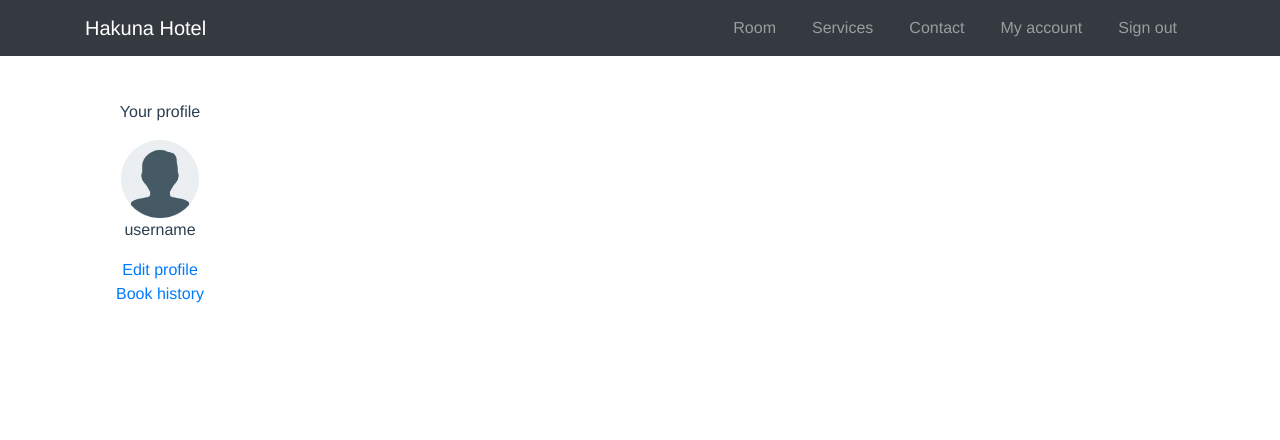
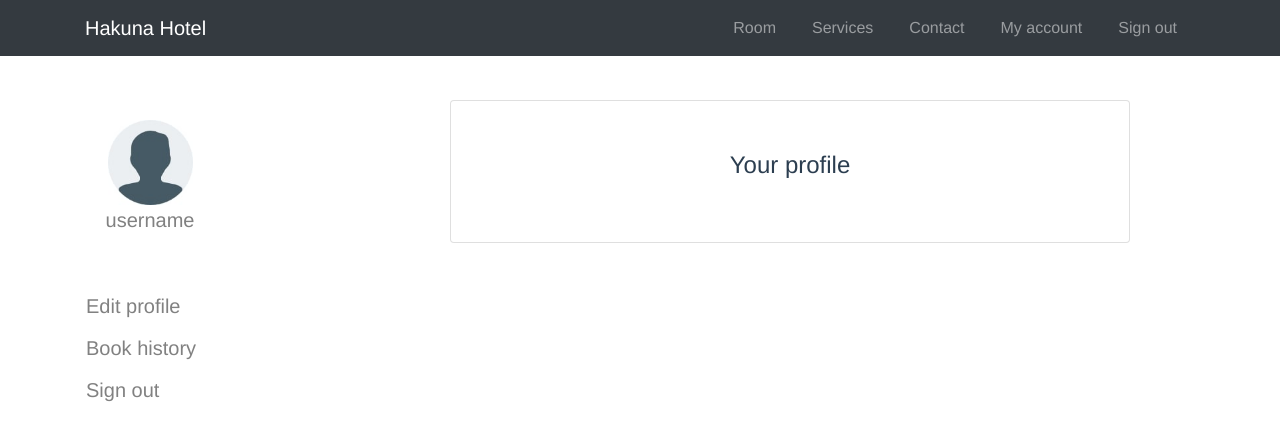
Before and after one commit to anpdgr/HakunaHotel, a Vue app: page /myprofile in a window 1280 px wide. Shown: the top 440 px of the page. Built offline with nearby package versions, Linux system fonts and the light colour scheme; a web font is replaced by a local one.

Commit message:
cus_profile+connect

```diff
--- a/src/App.vue
+++ b/src/App.vue
@@ -5,7 +5,7 @@
 </template>
 
 <script>
-//import Home from './components/CusRole/myprofile.vue'
+//import Home from './components/CusRole/sidebar_cus.vue'
 import Home from './components/route.vue'
 
 export default {
--- a/src/components/CusRole/BookHis.vue
+++ b/src/components/CusRole/BookHis.vue
@@ -1,11 +1,11 @@
 <template>
     <div>
-        <!-- <NavLO/>
-        <br><br><br><br> -->
-        <p>BookHisForCus</p>
+        <STnav/>
+        <b-card id='card' title="Your History" >
 
-        <a href='#'> <button>Review</button> </a>
-        <a href='#'> <button>Cancel</button> </a>
+            <a href='#'> <button>Review</button> </a>
+            <a href='#'> <button>Cancel</button> </a>
+        </b-card>
     </div>
 </template>
 
@@ -13,10 +13,20 @@
 อย่าลืมตุ่มยกเลิกการจองก่อนถึงวัน check-in
 
 <script>
-//import NavLO from '../NavLO.vue'
+import STnav from './SideTopNav_cus.vue'
 export default {
     components:{
-        //NavLO
-    }
+        STnav,
+    },
+
 }
 </script>
+
+<style scoped>
+#card{
+    max-width: 50rem;
+    margin:100px 100px 100px 400px;
+    padding:30px;
+
+  }
+</style>
--- a/src/components/CusRole/Edit_cus.vue
+++ b/src/components/CusRole/Edit_cus.vue
@@ -1,6 +1,7 @@
 <template>
-  <div id="editcus" style="float:right;">
-    <b-card title="Edit profile" style="margin:auto; padding:30px" align="left"  >
+  <div id="editcus">
+    <STnav/>
+    <b-card id='card' title="Edit your profile">
       <b-form @submit="onSubmit" @reset="onReset" v-if="show">
         <br>
 
@@ -93,7 +94,11 @@
 </template>
 
 <script>
+  import STnav from './SideTopNav_cus.vue'
   export default {
+    components:{
+        STnav,
+    },
     data() {
       return {
         form: {
@@ -113,6 +118,7 @@
       onSubmit(evt) {
         evt.preventDefault()
         //alert(JSON.stringify(this.form))
+        this.$router.push('myprofile')
       },
       onReset(evt) {
         evt.preventDefault()
@@ -134,11 +140,16 @@
   }
 </script>
 
+
 <style scoped>
-  #editcus {
+  #editcus{
 
+    margin: auto;
+  }
+  #card{
+    max-width: 50rem;
+    margin:100px 100px 100px 400px;
+    padding:30px;
 
   }
-
-
 </style>
--- /dev/null
+++ b/src/components/CusRole/SideTopNav_cus.vue
@@ -0,0 +1,76 @@
+<template>
+<div>
+    <NavLO/>
+    <!-- Side navigation -->
+    <div class="sidenav">
+      <div id="head">
+         <b-img id='pic' src=@/assets/social.jpg  ></b-img>
+         <p style="font-size:20px; color: #818181;">username</p>
+      </div>
+      <div id='menu' >
+        <a style="font-size:20px;" href="/cedit">Edit profile</a>
+        <a style="font-size:20px;" href="/mybook">Book history</a>
+        <a style="font-size:20px;" href="/">Sign out</a>
+      </div>
+    </div>
+</div>
+</template>
+
+<style scoped>
+#menu{
+  margin-left:70px ;
+  text-align: left;
+}
+#pic{
+  width: 85px;
+  height: 85px;
+  align-items: center;
+}
+#head{
+  margin: 50px;
+}
+
+.sidenav {
+  height: 100%; /* Full-height: remove this if you want "auto" height */
+  width: 300px; /* Set the width of the sidebar */
+  position: fixed; /* Fixed Sidebar (stay in place on scroll) */
+  z-index: 1; /* Stay on top */
+  top: 0; /* Stay at the top */
+  left: 0;
+  background-color:white;
+  overflow-x: hidden; /* Disable horizontal scroll */
+  padding-top: 20px;
+  margin-top:50px;
+
+}
+
+/* The navigation menu links */
+.sidenav a {
+  padding: 6px 8px 6px 16px;
+  text-decoration: none;
+  font-size: 25px;
+  color: #818181;
+  display: block;
+}
+
+/* When you mouse over the navigation links, change their color */
+.sidenav a:hover {
+  color: #f1f1f1;
+}
+
+/* On smaller screens, where height is less than 450px, change the style of the sidebar (less padding and a smaller font size) */
+@media screen and (max-height: 450px) {
+  .sidenav {padding-top: 15px;}
+  .sidenav a {font-size: 18px;}
+}
+</style>
+
+<script>
+import NavLO from '../NavLO.vue'
+export default {
+  components:{
+        NavLO
+    }
+
+}
+</script>
--- a/src/components/CusRole/myprofile.vue
+++ b/src/components/CusRole/myprofile.vue
@@ -1,31 +1,11 @@
 <template>
   <div id="all" >
-    <NavLO/>
-      <!-- <div>
-          <p>My profile</p>
+    <STnav/>
+      <div>
+        <b-card id="card" title="Your profile">
 
-          <a href='/'> <button>HOME</button> </a>
-          <br>
-          <a href='cedit'> <button>Edit profile</button> </a>
-          bookhis
-          <a href='mybook'> <button>Book history</button> </a>
-      </div> -->
-
-      <div id='sidemenu'>
-        <div id="head">
-         <p>Your profile</p>
-         <b-img id='pic' src=@/assets/social.jpg  ></b-img>
-         <p>username</p>
-        </div>
-        <div id="menu">
-           <router-link to='cedit'> Edit profile </router-link>
-           <router-link to='mybook'> Book history</router-link>
-        </div>
+        </b-card>
       </div>
-      <div>
-        <router-view style="margin-left:20px"></router-view>
-      </div>
-
 
   </div>
 
@@ -36,24 +16,19 @@
   margin: 100px 50px;
 
 }
-#pic{
-  width: 78px;
-  height: 78px;
-  align-items: center;
+#card{
+    max-width: 50rem;
+    margin:100px 100px 100px 400px;
+    padding:30px;
 
-}
-#sidemenu{
-  margin: auto 60px;
-  width: 100px;
-  align: center;
-}
+  }
 </style>
 
 <script>
-import NavLO from '../NavLO.vue'
+import STnav from './SideTopNav_cus.vue'
 export default {
   components:{
-        NavLO
+        STnav,
     }
 
 }
```
